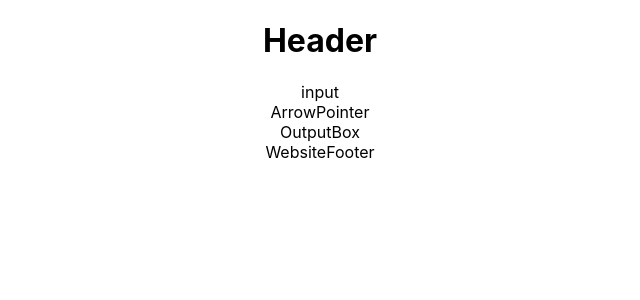
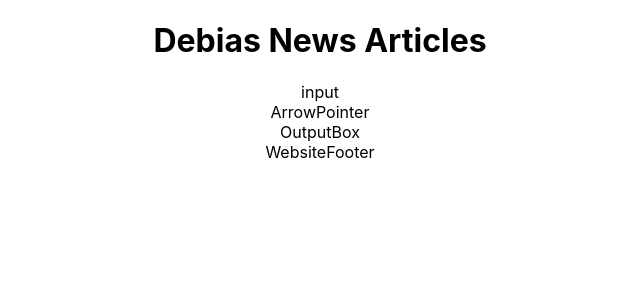
Before and after one commit to QuantumStatic/FYPFrontend, a React (Create React App) app in the folder front-end/: page / in a window 1280 px wide. Shown: the top 300 px of the page, without its empty margins (320-960 px from the left). Built offline with nearby package versions, Linux system fonts and the light colour scheme.

Commit message:
Added Heading

```diff
--- a/front-end/src/components/WebsiteHeader.js
+++ b/front-end/src/components/WebsiteHeader.js
@@ -5,7 +5,7 @@ export class WebsiteHeader extends Component {
         return (
             <React.Fragment>
                 <header>
-                    <h1>Header</h1>
+                    <h1>Debias News Articles</h1>
                 </header>
             </React.Fragment>
         );
```
